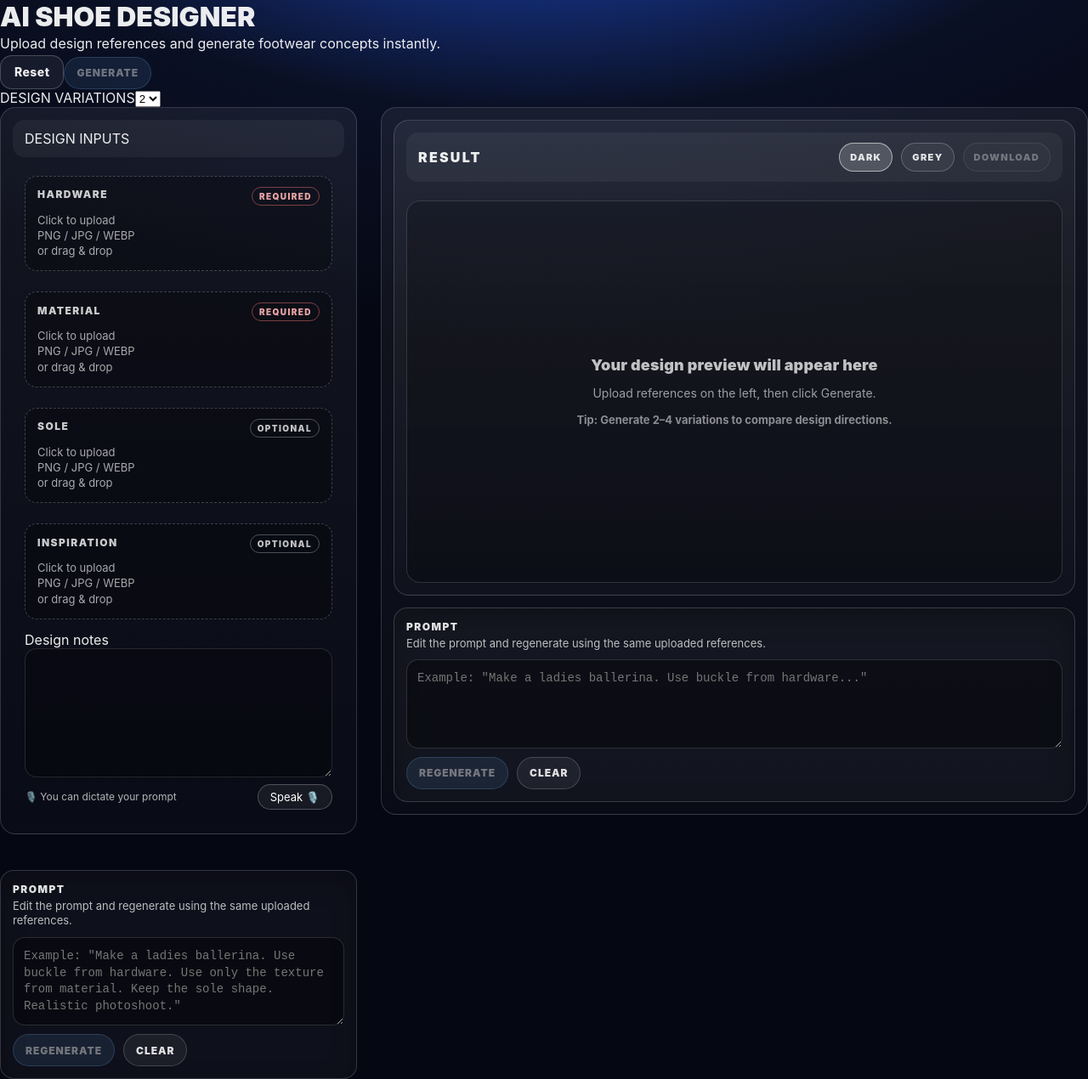
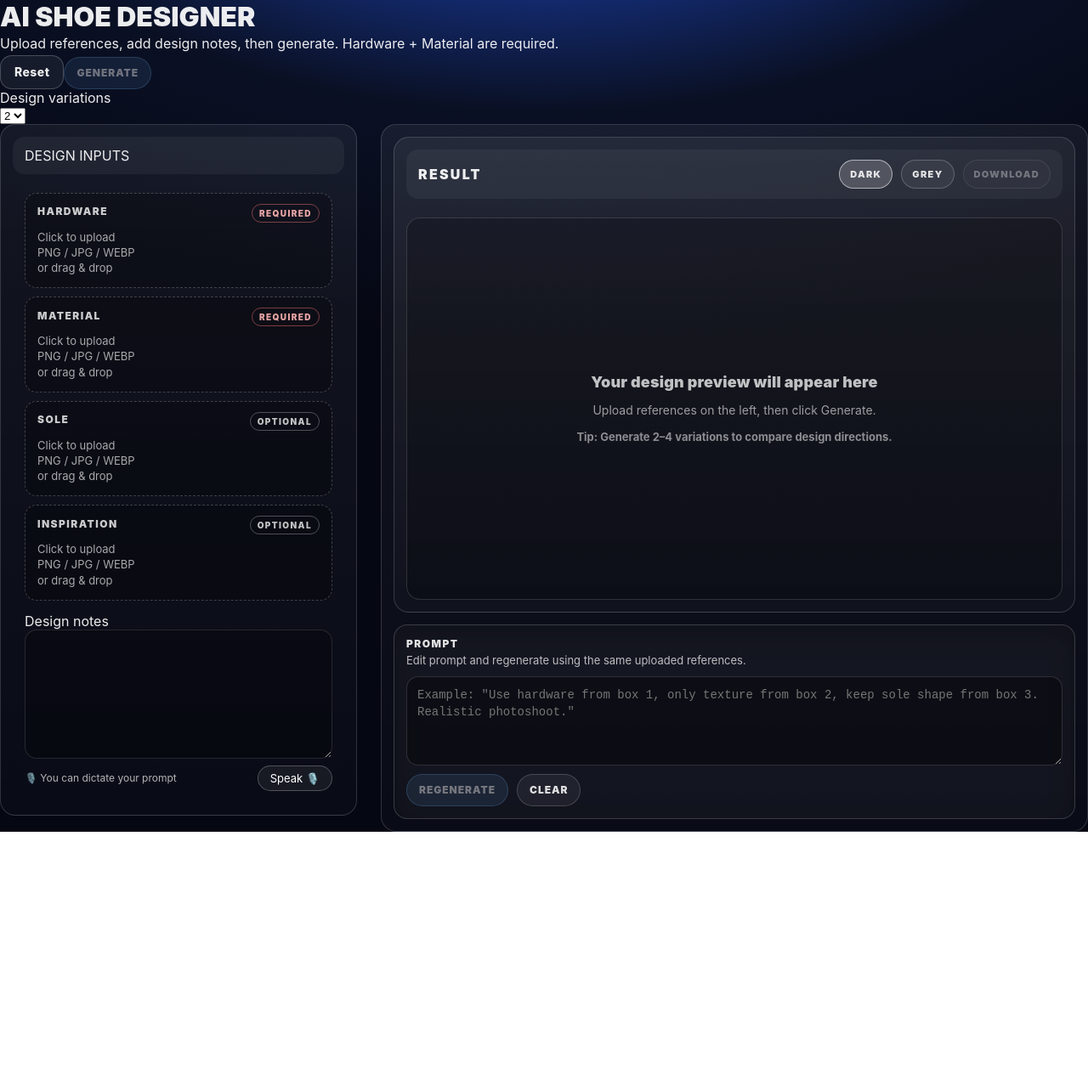
Before and after one commit to akshaymir7/ai-shoe-designer, a Next.js app: page / in a window 1280 px wide. Shown: the whole page at 85% size. After the commit the page ends 979 px from the top, so only its background shows below. Built offline with nearby package versions, Linux system fonts and the light colour scheme.

Commit message:
Fix mobile prompt validation and scope issue for safePrompt

```diff
--- a/app/page.tsx
+++ b/app/page.tsx
@@ -29,11 +29,13 @@ function fileTypeLabel(f: File) {
   return f.type ? `${f.type} (${f.name})` : f.name;
 }
 
-// mobile-safe prompt cleaning (NBSP, zero-width, etc.)
-function cleanPrompt(s: string) {
-  return (s ?? "")
-    .replace(/\u00A0/g, " ")
-    .replace(/[\u200B-\u200D\uFEFF]/g, "")
+// ✅ iOS/mobile-safe prompt cleaning
+function cleanPrompt(input: string) {
+  return (input ?? "")
+    .normalize("NFKC")
+    .replace(/\u00A0/g, " ") // NBSP
+    .replace(/[\u200B-\u200D\uFEFF]/g, "") // zero-width
+    .replace(/[\u2028\u2029]/g, "\n") // iOS line/para separators
     .replace(/\r\n/g, "\n")
     .replace(/\s+/g, " ")
     .trim();
@@ -57,6 +59,7 @@ export default function Page() {
 
   const lastPromptRef = useRef<string>("");
 
+  // keep selection valid as images change
   useEffect(() => {
     if (!images?.length) {
       setSelectedIndex(0);
@@ -65,6 +68,7 @@ export default function Page() {
     setSelectedIndex((prev) => Math.min(prev, images.length - 1));
   }, [images]);
 
+  // clear error once required files exist
   useEffect(() => {
     if (hardware && material) setErrorMsg("");
   }, [hardware, material]);
@@ -82,16 +86,33 @@ export default function Page() {
     setImages([]);
     setSelectedIndex(0);
     setErrorMsg("");
+    lastPromptRef.current = "";
+  }
+
+  function downloadSelected() {
+    const url = images[selectedIndex];
+    if (!url) return;
+
+    const a = document.createElement("a");
+    a.href = url;
+    a.download = `ai-shoe-design-${selectedIndex + 1}.png`;
+    document.body.appendChild(a);
+    a.click();
+    document.body.removeChild(a);
   }
 
   async function generate() {
+    try {
+      setErrorMsg("");
+
       if (!hardware || !material) {
         setErrorMsg("Accessory + Material are required.");
         return;
       }
 
+      // Validate file types
       if (!isSupportedImage(hardware)) {
-      setErrorMsg(`Unsupported accessory image: ${fileTypeLabel(hardware)}`);
+        setErrorMsg(`Unsupported hardware image: ${fileTypeLabel(hardware)}`);
         return;
       }
       if (!isSupportedImage(material)) {
@@ -103,25 +124,18 @@ export default function Page() {
         return;
       }
       if (inspiration && !isSupportedImage(inspiration)) {
-      setErrorMsg(`Unsupported inspiration image: ${fileTypeLabel(inspiration)}`);
+        setErrorMsg(
+          `Unsupported inspiration image: ${fileTypeLabel(inspiration)}`
+        );
         return;
       }
+
       const safePrompt = cleanPrompt(prompt);
+      lastPromptRef.current = safePrompt;
 
-   function cleanPrompt(input: string) {
-  return (input ?? "")
-    .normalize("NFKC")                 // ✅ critical for iOS
-    .replace(/\u00A0/g, " ")            // NBSP
-    .replace(/[\u200B-\u200D\uFEFF]/g, "") // zero-width chars
-    .replace(/[\u2028\u2029]/g, "\n")   // iOS line separators
-    .replace(/\s+/g, " ")
-    .trim();
-}
+      setLoading(true);
 
-    try {
       const fd = new FormData();
-
-      // API expects accessory + material
       fd.append("accessory", hardware);
       fd.append("material", material);
       if (sole) fd.append("sole", sole);
@@ -129,87 +143,82 @@ export default function Page() {
 
       fd.append("prompt", safePrompt);
 
-      // support both server variants (n/variations)
+      // support both server variants
       fd.append("variations", String(variations));
       fd.append("n", String(variations));
 
-      // IMPORTANT for iOS Safari:
       const res = await fetch("/api/generate", { method: "POST", body: fd });
 
-      const data = (await res.json()) as ApiResponse;
+      // ✅ JSON-safe parsing (handles HTML/text like 413)
+      const contentType = res.headers.get("content-type") || "";
+      const raw = await res.text();
 
-      if (!res.ok || data.ok === false) {
-        setErrorMsg(data.ok === false ? data.error : `Request failed (${res.status})`);
+      let data: ApiResponse | null = null;
+      if (contentType.includes("application/json")) {
+        try {
+          data = JSON.parse(raw) as ApiResponse;
+        } catch {
+          data = null;
+        }
+      }
+
+      if (!res.ok) {
+        const msg =
+          (data && "error" in data && data.error) ||
+          raw?.slice(0, 240) ||
+          `Request failed (${res.status})`;
+        setErrorMsg(msg);
         return;
       }
 
-      setImages(data.images || []);
+      if (!data) {
+        setErrorMsg(raw?.slice(0, 240) || "Server returned non-JSON response.");
+        return;
+      }
+
+      if (!data.ok) {
+        setErrorMsg(data.error || "Generation failed.");
+        return;
+      }
+
+      setImages(Array.isArray(data.images) ? data.images : []);
       setSelectedIndex(0);
     } catch (err: any) {
-      const raw = String(err?.message || err || "Unknown error");
-      setErrorMsg(raw);
+      setErrorMsg(err?.message || String(err));
     } finally {
       setLoading(false);
     }
   }
 
-  function onDownload() {
-    if (!images?.length) return;
-    const url = images[selectedIndex] || images[0];
-    if (!url) return;
-    window.open(url, "_blank", "noopener,noreferrer");
-  }
-  function downloadSelected() {
-  if (!images.length) return;
-
-  const url = images[selectedIndex];
-  const a = document.createElement("a");
-  a.href = url;
-  a.download = `ai-shoe-design-${selectedIndex + 1}.png`;
-  document.body.appendChild(a);
-  a.click();
-  document.body.removeChild(a);
-}
-function cleanPrompt(input: string) {
-  return input
-    .replace(/\u00A0/g, " ")                  // NBSP
-    .replace(/[\u200B-\u200D\uFEFF]/g, "")    // zero-width chars
-    .replace(/[“”]/g, '"')                    // smart quotes
-    .replace(/[‘’]/g, "'")
-    .replace(/\s+/g, " ")
-    .trim();
-}
-
   return (
     <div className="page">
-    {/* Header */}
       <header className="header">
-      <div>
+        <div className="headerLeft">
           <h1 className="title">AI SHOE DESIGNER</h1>
           <p className="subtitle">
-          Upload design references and generate footwear concepts instantly.
+            Upload references, add design notes, then generate. Hardware +
+            Material are required.
           </p >
         </div>
 
-      <div className="topActions">
+        <div className="headerRight">
           <button className="btn" onClick={resetAll} disabled={loading}>
             Reset
           </button>
-
           <button className="btnPrimary" onClick={generate} disabled={!canGenerate}>
-          {loading ? "Generating..." : "Generate"}
+            {loading ? "Generating…" : "Generate"}
           </button>
 
-        <div className="variations">
-          <span className="variationsLabel">DESIGN VARIATIONS</span>
+          <div className="fieldInline">
+            <div className="label">Design variations</div>
             <select
               className="select"
-            value={variations}
+              value={String(variations)}
               onChange={(e) => setVariations(Number(e.target.value))}
               disabled={loading}
             >
               {[1, 2, 3, 4].map((n) => (
-              <option key={n} value={n}>
+                <option key={n} value={String(n)}>
                   {n}
                 </option>
               ))}
@@ -220,25 +229,26 @@ function cleanPrompt(input: string) {
         {!!errorMsg && <div className="errorBanner">{errorMsg}</div>}
       </header>
 
-    {/* ✅ THIS is the important part: 2-column grid */}
       <main className="mainGrid">
-      {/* LEFT PANEL */}
+        {/* LEFT */}
         <section className="panel">
           <div className="panelHeader">DESIGN INPUTS</div>
           <div className="panelBody">
+            <div className="stack">
               <UploadBox label="Hardware" required file={hardware} onChange={setHardware} />
               <UploadBox label="Material" required file={material} onChange={setMaterial} />
               <UploadBox label="Sole" file={sole} onChange={setSole} />
               <UploadBox label="Inspiration" file={inspiration} onChange={setInspiration} />
+            </div>
 
             <div className="promptBlock">
-            <div className="promptLabel">Design notes</div>
+              <div className="label">Design notes</div>
               <PromptWithMic value={prompt} onChange={setPrompt} />
             </div>
           </div>
         </section>
 
-      {/* RIGHT PANEL */}
+        {/* RIGHT */}
         <section className="panel">
           <ResultPanel
             title="RESULT"
@@ -251,12 +261,11 @@ function cleanPrompt(input: string) {
             onDownload={downloadSelected}
           />
 
-  {/* Prompt editor under result */}
           <div className="promptCard">
             <div className="promptCardTop">
               <div className="promptCardTitle">Prompt</div>
               <div className="promptCardSub">
-        Edit the prompt and regenerate using the same uploaded references.
+                Edit prompt and regenerate using the same uploaded references.
               </div>
             </div>
 
@@ -264,65 +273,44 @@ function cleanPrompt(input: string) {
               className="promptTextarea"
               value={prompt}
               onChange={(e) => setPrompt(e.target.value)}
-      placeholder='Example: "Make a ladies ballerina. Use buckle from hardware..."'
               rows={4}
+              placeholder='Example: "Use hardware from box 1, only texture from box 2, keep sole shape from box 3. Realistic photoshoot."'
+              autoCorrect="off"
+              autoCapitalize="off"
+              spellCheck={false}
             />
 
             <div className="promptActions">
               <button
                 className="btnPrimary"
-        disabled={!canGenerate || !prompt.trim()}
                 onClick={generate}
+                disabled={!canGenerate || loading}
+                title="Regenerate"
               >
                 Regenerate
               </button>
 
               <button
                 className="btnGhost"
+                onClick={() => setPrompt("")}
                 disabled={loading}
-        onClick={() => setPrompt("")}
               >
                 Clear
               </button>
+
+              {!!lastPromptRef.current && (
+                <button
+                  className="btn"
+                  onClick={() => setPrompt(lastPromptRef.current)}
+                  disabled={loading}
+                  title="Restore last used prompt"
+                >
+                  Restore
+                </button>
+              )}
             </div>
           </div>
         </section>
-{/* Prompt editor under result */}
-<div className="promptCard">
-  <div className="promptCardTop">
-    <div className="promptCardTitle">Prompt</div>
-    <div className="promptCardSub">
-      Edit the prompt and regenerate using the same uploaded references.
-    </div>
-  </div>
-
-  <textarea
-    className="promptTextarea"
-    placeholder='Example: "Make a ladies ballerina. Use buckle from hardware. Use only the texture from material. Keep the sole shape. Realistic photoshoot."'
-    value={prompt}
-    onChange={(e) => setPrompt(e.target.value)}
-    rows={4}
-  />
-
-  <div className="promptActions">
-    <button
-      className="btnPrimary"
-      disabled={!canGenerate || !prompt.trim()}
-      onClick={generate}
-      title={!prompt.trim() ? "Type a prompt to regenerate" : "Regenerate"}
-    >
-      Regenerate
-    </button>
-
-    <button
-      className="btnGhost"
-      disabled={loading}
-      onClick={() => setPrompt("")}
-    >
-      Clear
-    </button>
-  </div>
-</div>
       </main>
     </div>
   );
```
Lines whose indentation alone changed are shown as unchanged.
